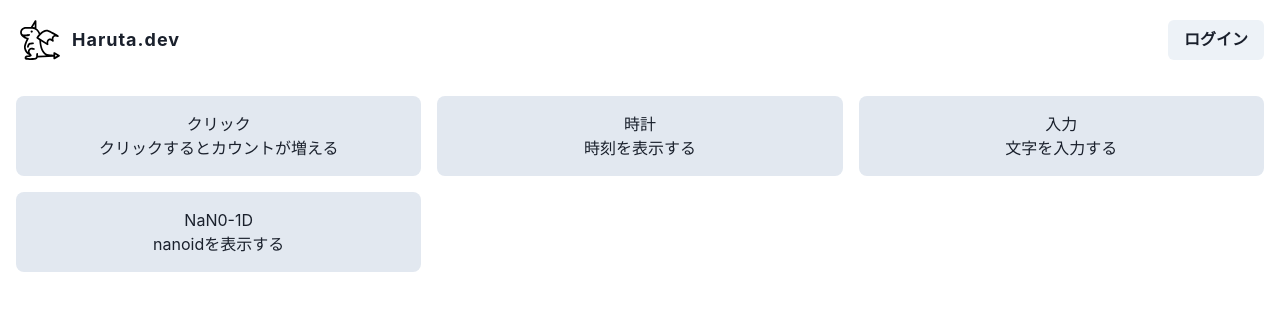
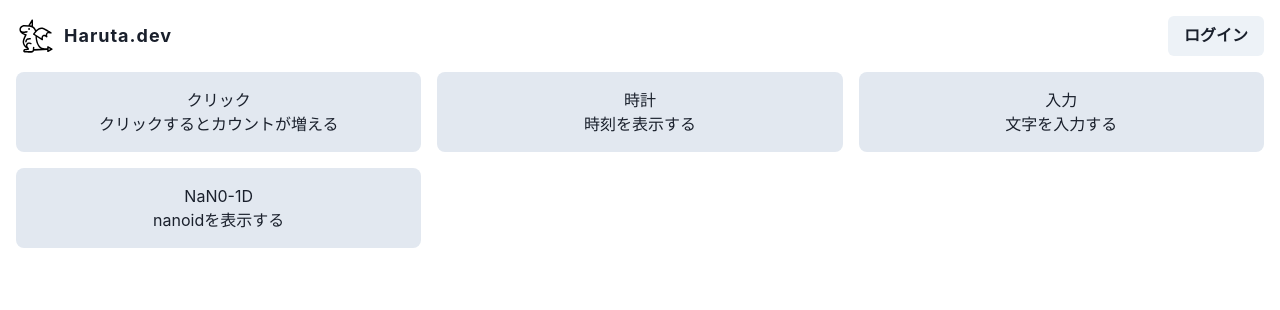
Before and after one commit to haruta24/haruta, a Next.js app: page / in a window 1280 px wide. Shown: the top 310 px of the page. Built offline with nearby package versions, Linux system fonts and the light colour scheme.

Commit message:
update: レイアウトを調整する

```diff
--- a/components/BoxHeader.js
+++ b/components/BoxHeader.js
@@ -32,8 +32,8 @@ export const BoxHeader = () => {
               <Image
                 src={"/icon.svg"}
                 alt={"Segun Adebayo"}
-                w={12}
-                h={12}
+                w={10}
+                h={10}
                 ignoreFallback={true}
               />
             </a>
--- a/pages/index.js
+++ b/pages/index.js
@@ -43,7 +43,7 @@ const Home = () => {
   return (
     <>
       <BoxHeader />
-      <Stack as={"main"} p={4} spacing={100}>
+      <Stack as={"main"} px={4} pb={4} spacing={4}>
         <SimpleGrid minChildWidth={"350px"} spacing={4}>
           {apps.map((app) => (
             <Link href={app.href} key={app.href}>
```
